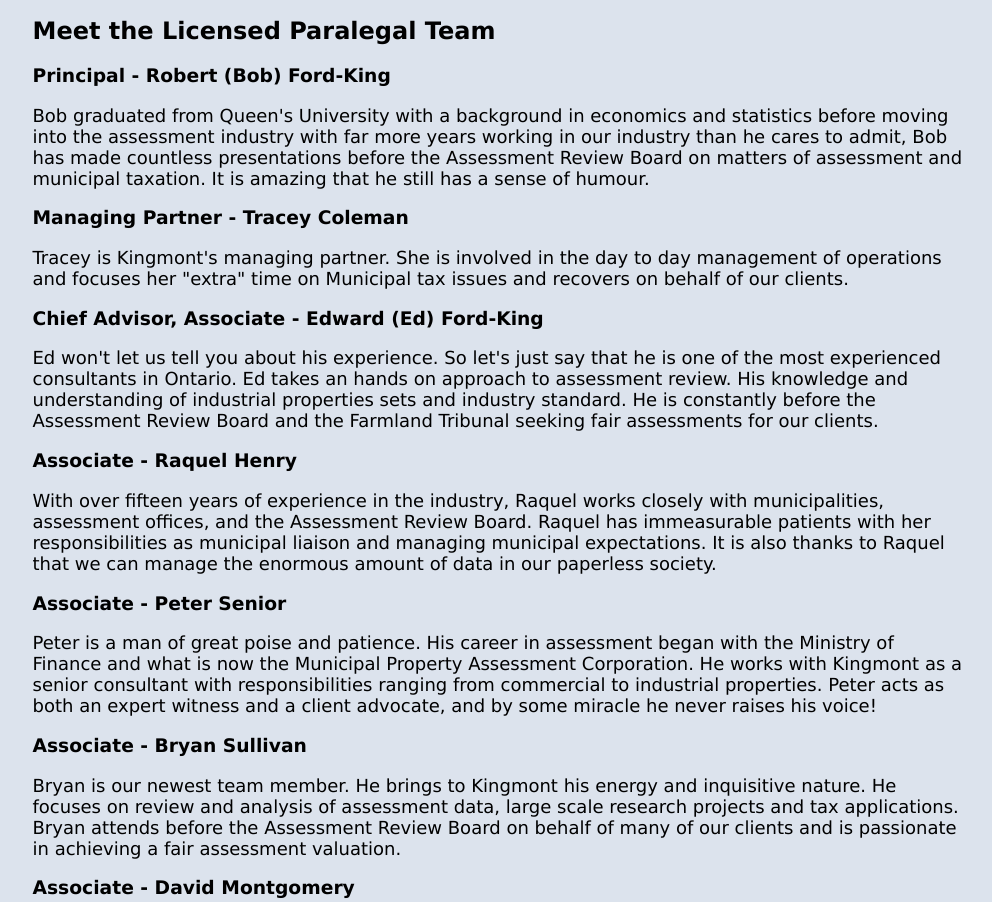
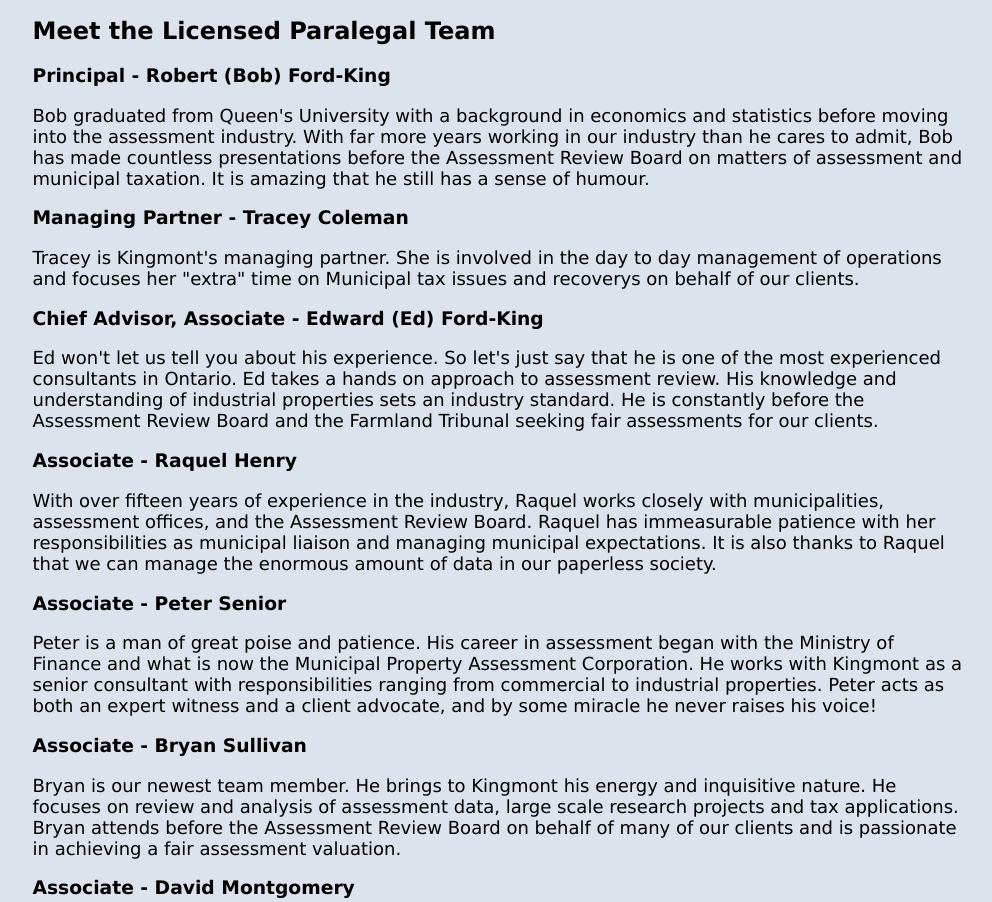
Before and after one commit to kingmont/kingmont.github.io, a plain HTML site: page index.html in a window 1280 px wide. Shown: the part 2603-3505 px from the top of the page, without its empty margins (140-1132 px from the left). Drawn offline with Linux system fonts and the light colour scheme.

Commit message:
more typos

```diff
--- a/index.html
+++ b/index.html
@@ -246,13 +246,13 @@ p {
 				<a name="team"><div class="anchor-spacer"></div></a>
 				<h2>Meet the Licensed Paralegal Team</h2>
 				<h3>Principal - Robert (Bob) Ford-King</h3>
-				<p>Bob graduated from Queen's University with a background in economics and statistics before moving into the assessment industry with far more years working in our industry than he cares to admit, Bob has made countless presentations before the Assessment Review Board on matters of assessment and municipal taxation. It is amazing that he still has a sense of humour.</p>
+				<p>Bob graduated from Queen's University with a background in economics and statistics before moving into the assessment industry. With far more years working in our industry than he cares to admit, Bob has made countless presentations before the Assessment Review Board on matters of assessment and municipal taxation. It is amazing that he still has a sense of humour.</p>
 				<h3>Managing Partner - Tracey Coleman</h3>
-				<p>Tracey is Kingmont's managing partner. She is involved in the day to day management of operations and focuses her "extra" time on Municipal tax issues and recovers on behalf of our clients.</p>
+				<p>Tracey is Kingmont's managing partner. She is involved in the day to day management of operations and focuses her "extra" time on Municipal tax issues and recoverys on behalf of our clients.</p>
 				<h3>Chief Advisor, Associate - Edward (Ed) Ford-King</h3>
-				<p>Ed won't let us tell you about his experience. So let's just say that he is one of the most experienced consultants in Ontario. Ed takes an hands on approach to assessment review. His knowledge and understanding of industrial properties sets and industry standard. He is constantly before the Assessment Review Board and the Farmland Tribunal seeking fair assessments for our clients.</p>
+				<p>Ed won't let us tell you about his experience. So let's just say that he is one of the most experienced consultants in Ontario. Ed takes a hands on approach to assessment review. His knowledge and understanding of industrial properties sets an industry standard. He is constantly before the Assessment Review Board and the Farmland Tribunal seeking fair assessments for our clients.</p>
 				<h3>Associate - Raquel Henry</h3>
-				<p>With over fifteen years of experience in the industry, Raquel works closely with municipalities, assessment offices, and the Assessment Review Board. Raquel has immeasurable patients with her responsibilities as municipal liaison and managing municipal expectations. It is also thanks to Raquel that we can manage the enormous amount of data in our paperless society.</p>
+				<p>With over fifteen years of experience in the industry, Raquel works closely with municipalities, assessment offices, and the Assessment Review Board. Raquel has immeasurable patience with her responsibilities as municipal liaison and managing municipal expectations. It is also thanks to Raquel that we can manage the enormous amount of data in our paperless society.</p>
 				<h3>Associate - Peter Senior</h3>
 				<p>Peter is a man of great poise and patience. His career in assessment began with the Ministry of Finance and what is now the Municipal Property Assessment Corporation. He works with Kingmont as a senior consultant with responsibilities ranging from commercial to industrial properties. Peter acts as both an expert witness and a client advocate, and by some miracle he never raises his voice!</p>
 				<h3>Associate - Bryan Sullivan</h3>
```
